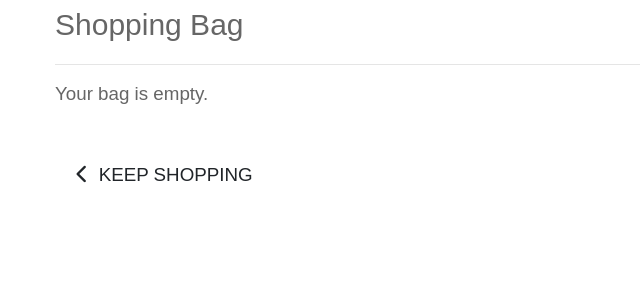
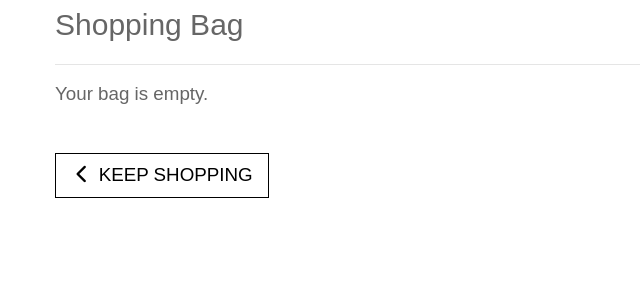
Before and after one commit to preetbhullar90/amazon-project, a Django app: page /bag/ in a window 1280 px wide. Shown: the part 124-424 px from the top of the page, without its empty margins (0-640 px from the left). Run offline with Django 3.2, Linux system fonts and the light colour scheme; some libraries are stand-ins or nearby versions.

Commit message:
keep shopping text

```diff
--- a/Desktop/COMPUTER-WORLD/bag/templates/bag/bag.html
+++ b/Desktop/COMPUTER-WORLD/bag/templates/bag/bag.html
@@ -127,7 +127,7 @@
                                 <td colspan="5" class="text-right">
                                     <a href="{% url 'products' %}" class="btn btn-outline-black rounded-0 btn-lg keep-shopping-text">
                                         <span class="icons">
-                                            <i class="fa fa-chevron-left"></i>
+                                            <i class="fa fa-chevron-left keep-shopping-text"></i>
                                         </span>
                                         <span class="text-uppercase">Keep Shopping</span>
                                     </a>
@@ -143,11 +143,11 @@
                     </div>
                 {% else %}
                     <p class="lead mb-5">Your bag is empty.</p>
-                    <a href="{% url 'products' %}" class="btn btn-outline-black rounded-0 btn-lg">
-                        <span class="icons">
+                    <a href="{% url 'products' %}" class="btn btn-outline-black rounded-0 btn-lg keep-shopping-text">
+                        <span class="icons ">
                             <i class="fa fa-chevron-left"></i>
                         </span>
-                        <span class="text-uppercase">Keep Shopping</span>
+                        <span class="text-uppercase ">Keep Shopping</span>
                     </a>
                 {% endif %}
             </div>
```
Also changed, not shown: Desktop/COMPUTER-WORLD/db.sqlite3.
